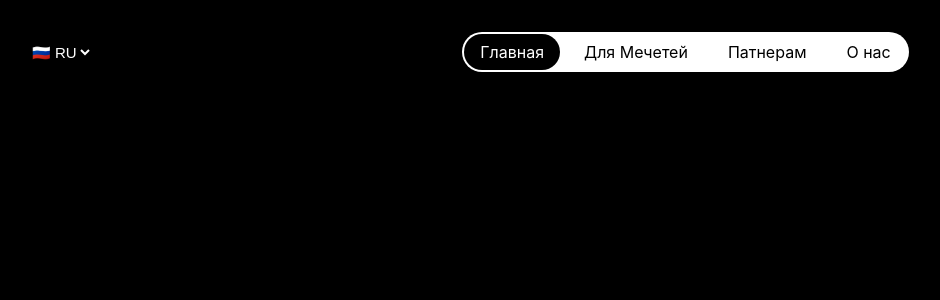
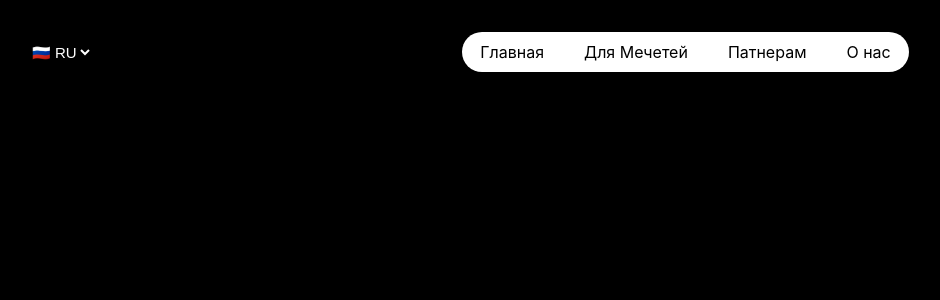
Before and after one commit to yusup02/islamApp_test, a React (Create React App) app: page / in a window 1280 px wide. Shown: the top 300 px of the page, without its empty margins (2-942 px from the left). Built offline with nearby package versions, Linux system fonts and the light colour scheme; the HTML template or start-up script is replaced by a standard one.

Commit message:
Исправил выделение главной в меню

```diff
--- a/src/Header.js
+++ b/src/Header.js
@@ -37,9 +37,9 @@ const Header = () => {
           }`}
         >
           <li
-            className={`menu ${location.pathname === "/" ? "menu_active" : ""}`}
+            className={`menu ${location.pathname === "/islamApp_test" ? "menu_active" : ""}`}
           >
-            <NavLink to="/" exact>
+            <NavLink to="/islamApp_test" exact>
               {translate("home")}
             </NavLink>
           </li>
```
